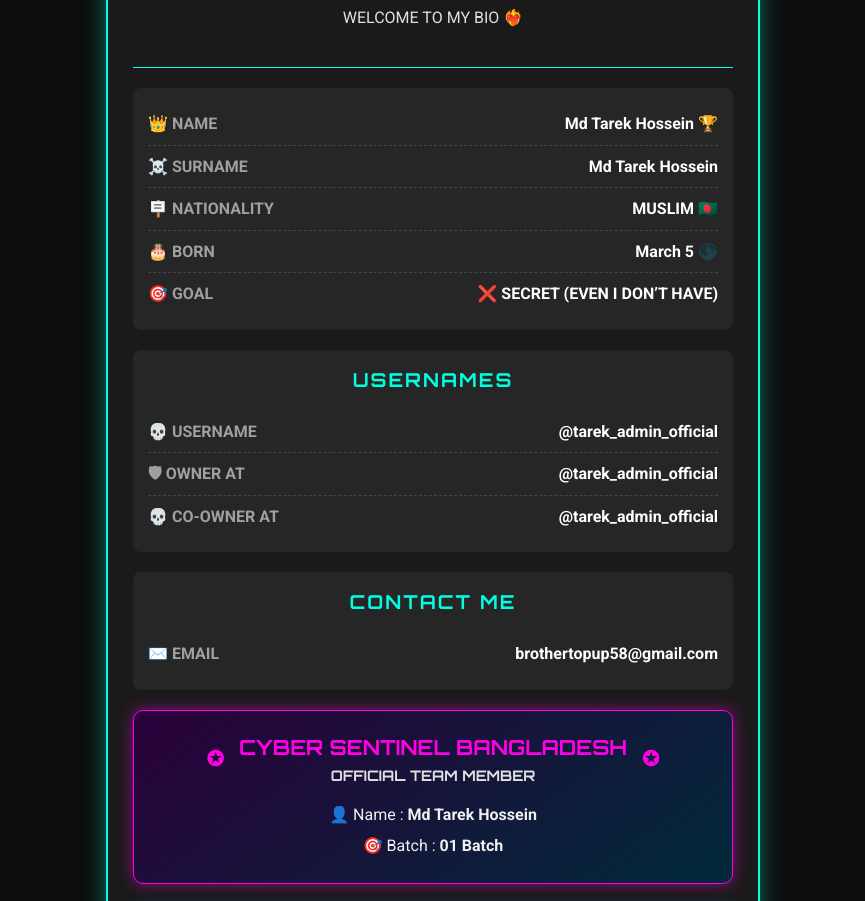
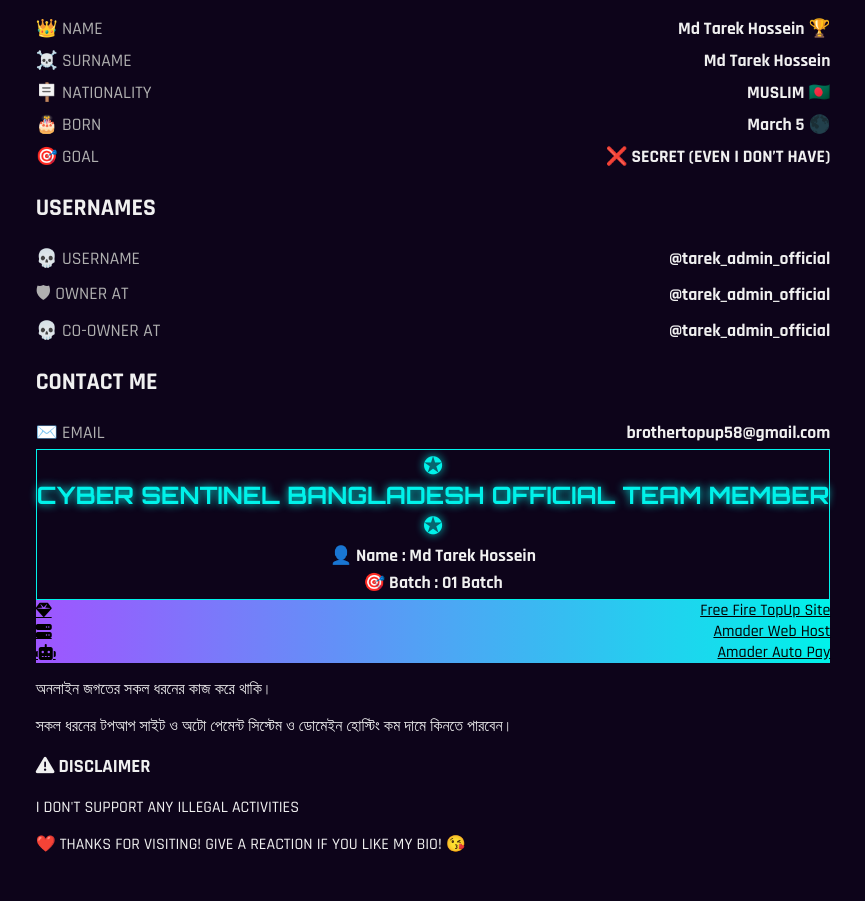
Before and after one commit to mdtarekhossein/Md-Tarek-Hossein-, a plain HTML site: page index.html in a window 1280 px wide. Shown: the part 141-1042 px from the top of the page, without its empty margins (207-1072 px from the left). Drawn offline with Linux system fonts and the light colour scheme.

Commit message:
Update style.css

```diff
--- a/style.css
+++ b/style.css
@@ -1,174 +1,192 @@
-/* Google Font Import */
-@import url('https://fonts.googleapis.com/css2?family=Orbitron:wght@400;700&family=Roboto:wght@400;700&display=swap');
+/* Google Fonts */
+@import url('https://fonts.googleapis.com/css2?family=Orbitron:wght@700&family=Rajdhani:wght@500;700&display=swap');
 
-/* Main body styling */
+:root {
+    --bg-color: #0d041a;
+    --primary-color: #9f55ff;
+    --secondary-color: #00f2ea;
+    --text-color: #f0f0f0;
+    --card-bg: #1a0e2e;
+    --border-color: rgba(159, 85, 255, 0.5);
+}
+
 body {
-    background-color: #0d0d0d; /* Dark black background */
-    color: #e0e0e0; /* Light grey text color */
-    font-family: 'Roboto', sans-serif; /* Clean font for readability */
+    background-color: var(--bg-color);
+    color: var(--text-color);
+    font-family: 'Rajdhani', sans-serif;
     display: flex;
     justify-content: center;
-    padding: 30px 15px;
-    line-height: 1.6;
+    padding: 25px 15px;
 }
 
-/* Main container for the bio */
-.bio-container {
-    background: #1a1a1a; /* Slightly lighter dark background */
-    border: 2px solid #00ffde; /* Neon cyan border */
+.container {
+    max-width: 700px;
+    width: 100%;
+    background-color: var(--card-bg);
+    border: 2px solid var(--primary-color);
     border-radius: 15px;
-    box-shadow: 0 0 25px rgba(0, 255, 222, 0.4); /* Neon glow effect */
-    max-width: 600px;
-    width: 100%;
-    padding: 25px;
+    box-shadow: 0 0 30px rgba(159, 85, 255, 0.5);
+    padding: 20px;
 }
 
-/* Header style */
-.bio-header {
+/* Header */
+.header {
+    text-align: center;
+    border-bottom: 1px solid var(--border-color);
+    padding-bottom: 15px;
+    margin-bottom: 20px;
+}
+.header h1 {
+    font-family: 'Orbitron', sans-serif;
+    color: var(--secondary-color);
+    font-size: 1.8em;
+    margin: 5px 0 0;
+    text-shadow: 0 0 10px var(--secondary-color);
+}
+
+/* Logo */
+.logo-container {
     text-align: center;
     margin-bottom: 20px;
-    border-bottom: 1px solid #00ffde;
-    padding-bottom: 20px;
+}
+.logo {
+    width: 150px;
+    height: 150px;
+    border-radius: 50%;
+    border: 4px solid var(--primary-color);
+    box-shadow: 0 0 20px var(--primary-color);
 }
 
-.bio-header h1 {
-    font-family: 'Orbitron', sans-serif; /* Tech font for heading */
-    color: #00ffde;
-    font-size: 1.8em;
-    margin-bottom: 5px;
-    text-shadow: 0 0 10px rgba(0, 255, 222, 0.7);
+/* General Section Styling */
+.section {
+    background: rgba(0,0,0,0.2);
+    border-radius: 10px;
+    padding: 15px;
+    margin-bottom: 20px;
+    border-left: 3px solid var(--secondary-color);
 }
 
-/* General section styling */
-.info-section {
-    background-color: #262626;
-    border-radius: 8px;
-    padding: 15px;
-    margin-bottom: 20px;
-}
-
-.section-title {
-    font-family: 'Orbitron', sans-serif;
-    text-align: center;
-    color: #00ffde;
-    margin-top: 0;
-    margin-bottom: 15px;
-    font-size: 1.2em;
-    letter-spacing: 2px;
-}
-
+/* Info Section */
 .info-item {
     display: flex;
     justify-content: space-between;
     align-items: center;
-    padding: 8px 0;
-    border-bottom: 1px dashed #444;
-}
-.info-item:last-child {
-    border-bottom: none;
+    font-size: 1.1em;
+    padding: 5px 0;
 }
 .info-item span {
-    color: #a0a0a0; /* Grey color for labels */
-    font-weight: bold;
+    color: #b0b0b0;
 }
 .info-item p {
     margin: 0;
-    color: #ffffff;
-    font-weight: bold;
-    text-align: right;
+    font-weight: 700;
+}
+.info-item.goal p {
+    color: #ff5555;
 }
 
-/* Team Section Style */
+/* Contact & Links */
+.contact-section h2, .links-section h2 {
+    text-align: center;
+    color: var(--secondary-color);
+    margin-top: 0;
+    margin-bottom: 15px;
+    font-family: 'Orbitron', sans-serif;
+}
+.email-info {
+    text-align: center;
+    margin-top: 15px;
+    font-size: 1.1em;
+    font-weight: 500;
+}
+.btn {
+    display: block;
+    padding: 12px;
+    margin-bottom: 10px;
+    text-align: center;
+    text-decoration: none;
+    color: #fff;
+    font-weight: 700;
+    font-size: 1.1em;
+    border-radius: 8px;
+    transition: all 0.3s ease;
+}
+.btn:hover {
+    transform: scale(1.03);
+    box-shadow: 0 0 15px var(--color);
+}
+.messenger { --color: #00b2ff; background: var(--color); }
+.telegram { --color: #2aabee; background: var(--color); }
+.whatsapp { --color: #25d366; background: var(--color); }
+
+.link-btn {
+    background: linear-gradient(90deg, var(--primary-color), var(--secondary-color));
+    color: #000;
+    display: flex;
+    justify-content: space-between;
+    align-items: center;
+}
+.link-btn:hover {
+    box-shadow: 0 0 20px var(--primary-color);
+}
+
+/* Team Section */
 .team-section {
-    background: linear-gradient(145deg, #2a003a, #002a3a);
-    border: 1px solid #ff00e6;
-    box-shadow: 0 0 15px rgba(255, 0, 230, 0.5);
-    border-radius: 10px;
-    padding: 20px;
     text-align: center;
-    margin-bottom: 20px;
+    border: 1px solid var(--secondary-color);
+    background: none;
 }
 .team-title {
-    display: flex;
-    align-items: center;
-    justify-content: center;
-    gap: 15px;
-    color: #ff00e6;
     font-family: 'Orbitron', sans-serif;
-    font-size: 1.3em;
-    font-weight: 700;
+    font-size: 1.5em;
+    color: var(--secondary-color);
+    text-shadow: 0 0 8px var(--secondary-color);
 }
-.title-text {
-    display: flex;
-    flex-direction: column;
-}
-.title-text span {
-    font-size: 0.7em;
-    color: #e0e0e0;
-}
-.team-details {
-    margin-top: 15px;
-    color: #f0f0f0;
+.team-subtitle {
+    font-size: 1em;
+    color: #ccc;
+    margin-bottom: 10px;
 }
 .team-details p {
     margin: 5px 0;
+    font-size: 1.1em;
+    font-weight: 700;
 }
 
-/* Links Section styling */
-.links-section {
-    display: flex;
-    flex-direction: column;
-    gap: 15px; /* Space between buttons */
-    margin-bottom: 20px;
+/* Services Section */
+.services-section h2 {
+    text-align: center;
+    color: var(--secondary-color);
+    font-size: 1.3em;
+    margin-bottom: 15px;
 }
-.link-btn {
-    background: linear-gradient(45deg, #00ffde, #00a2ff);
-    color: #0d0d0d;
-    text-decoration: none;
-    padding: 15px;
-    border-radius: 8px;
-    text-align: center;
-    font-weight: 700;
-    font-size: 1.1em;
-    transition: all 0.3s ease;
-    box-shadow: 0 4px 15px rgba(0, 195, 255, 0.4);
+.services-section ul {
+    list-style: none;
+    padding: 0;
 }
-.link-btn:hover {
-    transform: translateY(-3px); /* Button moves up on hover */
-    box-shadow: 0 6px 20px rgba(0, 195, 255, 0.6);
-}
-.link-btn i {
-    margin-right: 10px;
+.services-section ul li {
+    background: rgba(0,0,0,0.3);
+    margin-bottom: 8px;
+    padding: 10px;
+    border-radius: 5px;
+    font-weight: 500;
 }
 
-/* Services and Disclaimer sections */
-.services-text, .disclaimer-section {
+/* Tagline, Disclaimer & Footer */
+.tagline, .disclaimer, .footer {
     text-align: center;
-    padding: 15px;
-    border-radius: 8px;
-    margin-bottom: 20px;
-    background-color: #262626;
 }
-.disclaimer-section h3 {
-    color: #ffcc00; /* Yellow for warning */
-    margin-top: 0;
-    margin-bottom: 10px;
+.disclaimer h3 {
+    color: #ffcc00;
 }
-
-/* Footer style */
-.bio-footer {
-    text-align: center;
-    margin-top: 20px;
-    padding-top: 20px;
-    border-top: 1px solid #00ffde;
-    color: #00ffde;
-}    background-color: transparent;
-    color: #00ff00;
-    border: 2px solid #00ff00;
+.disclaimer p {
+    color: #ff5555;
+    font-weight: bold;
 }
-
-.btn-student:hover {
-    background-color: #00ff00;
-    color: #000;
-    box-shadow: 0 0 20px #00ff00;
+.footer {
+    margin-top: 15px;
+    padding-top: 15px;
+    border-top: 1px solid var(--border-color);
+    color: var(--secondary-color);
+    font-weight: 700;
 }
```
